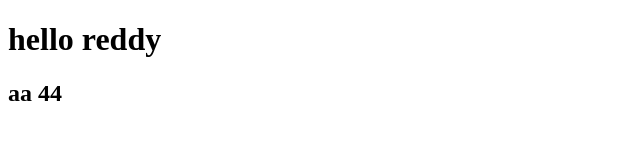
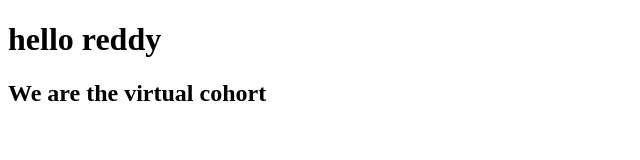
Before and after one commit to asiek728/intro_to_git, a plain HTML site: page index.html in a window 1280 px wide. Shown: the whole page, without its empty margins (0-640 px from the left). Drawn offline with Linux system fonts and the light colour scheme.

Commit message:
change heading

```diff
--- a/index.html
+++ b/index.html
@@ -7,6 +7,6 @@
 </head>
 <body>
     <h1> hello reddy </h1>
-    <h2>aa 44</h2>
+    <h2>We are the virtual cohort</h2>
 </body>
 </html>
```
